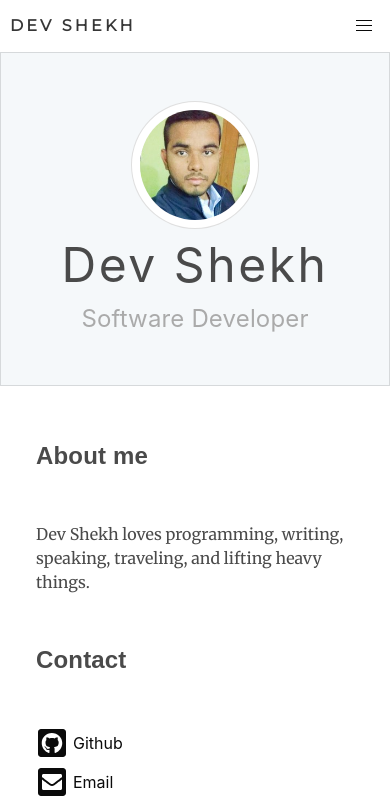
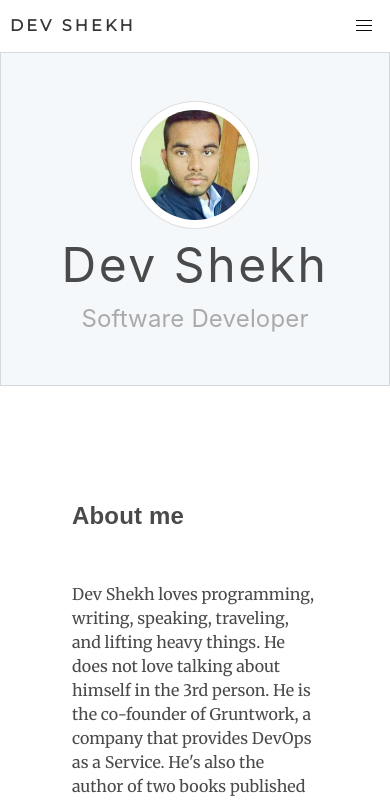
Before and after one commit to ataul443/portfolio, a Vue app: page / in a window 390 px wide. Shown: the top 801 px of the page. Built offline with nearby package versions, Linux system fonts and the light colour scheme.

Commit message:
fixed columns width more than viewport on mobile

```diff
--- a/index.html
+++ b/index.html
@@ -4,11 +4,12 @@
     <meta charset="utf-8">
     <meta name="viewport" content="width=device-width,initial-scale=1.0">
     <title>Shekh Ataul | Software Developer</title>
+    <!--<link rel="stylesheet" href="static/debug.css">-->
     <link rel="shortcut icon" href="/static/favicon.ico" type="image/x-icon">
     <link href="https://fonts.googleapis.com/css?family=Merriweather|Lato|Montserrat|Open+Sans|Ubuntu" rel="stylesheet">
     <!--Bulma CSS-->
     <link rel="stylesheet" href="https://cdnjs.cloudflare.com/ajax/libs/bulma/0.7.2/css/bulma.min.css">
-    <!--<link rel="stylesheet" href="static/debug.css">-->
+
     <script defer src="https://use.fontawesome.com/releases/v5.5.0/js/all.js" integrity="sha384-GqVMZRt5Gn7tB9D9q7ONtcp4gtHIUEW/yG7h98J7IpE3kpi+srfFyyB/04OV6pG0" crossorigin="anonymous"></script>    <!--<link rel="stylesheet" href="static/debug.css">-->
     </head>
   <body>
--- a/src/App.vue
+++ b/src/App.vue
@@ -36,5 +36,18 @@ export default {
 <style>
 html {
   font-size: 16px;
+  width: 100vw;
+  height: 100vh;
+}
+.columns {
+  margin: 0;
+}
+
+@media screen and (min-width: 768px) {
+  .columns {
+    margin-left: -0.75rem;
+    margin-right: -0.75rem;
+    margin-top: -0.75rem;
+  }
 }
 </style>
--- a/src/components/HomePage/HomePageBody.vue
+++ b/src/components/HomePage/HomePageBody.vue
@@ -1,11 +1,21 @@
 <template>
+  <div class="section">
+    <div class="container">
+
       <div class="columns body-container">
         <div class="column is-offset-3 is-4 is-flex vertical-items">
           <span class="body-title">About me</span>
 
           <span class="about-content">
           {{user.name}} loves programming, writing, speaking, traveling, and
-        lifting heavy things.
+        lifting heavy things. He does not love talking about himself in the
+        3rd person. He is the co-founder of Gruntwork, a company that provides
+        DevOps as a Service. He's also the author of two books published by
+        O'Reilly Media: Hello, Startup and Terraform: Up & Running. Previously,
+        he worked as a software engineer at LinkedIn, TripAdvisor, Cisco
+        Systems, and Thomson Financial and got his BS and Masters at Cornell
+        University. For more info, check out his writing, speaking, projects,
+        and photos.
         </span>
         </div>
         <div class="column is-offset-1 is-4 is-flex vertical-items">
@@ -13,6 +23,10 @@
           <contact-links v-bind:platform="true" v-bind:size="'2x'"></contact-links>
         </div>
       </div>
+
+    </div>
+  </div>
+
 </template>
 
 <script>
```
Lines whose indentation alone changed are shown as unchanged.
